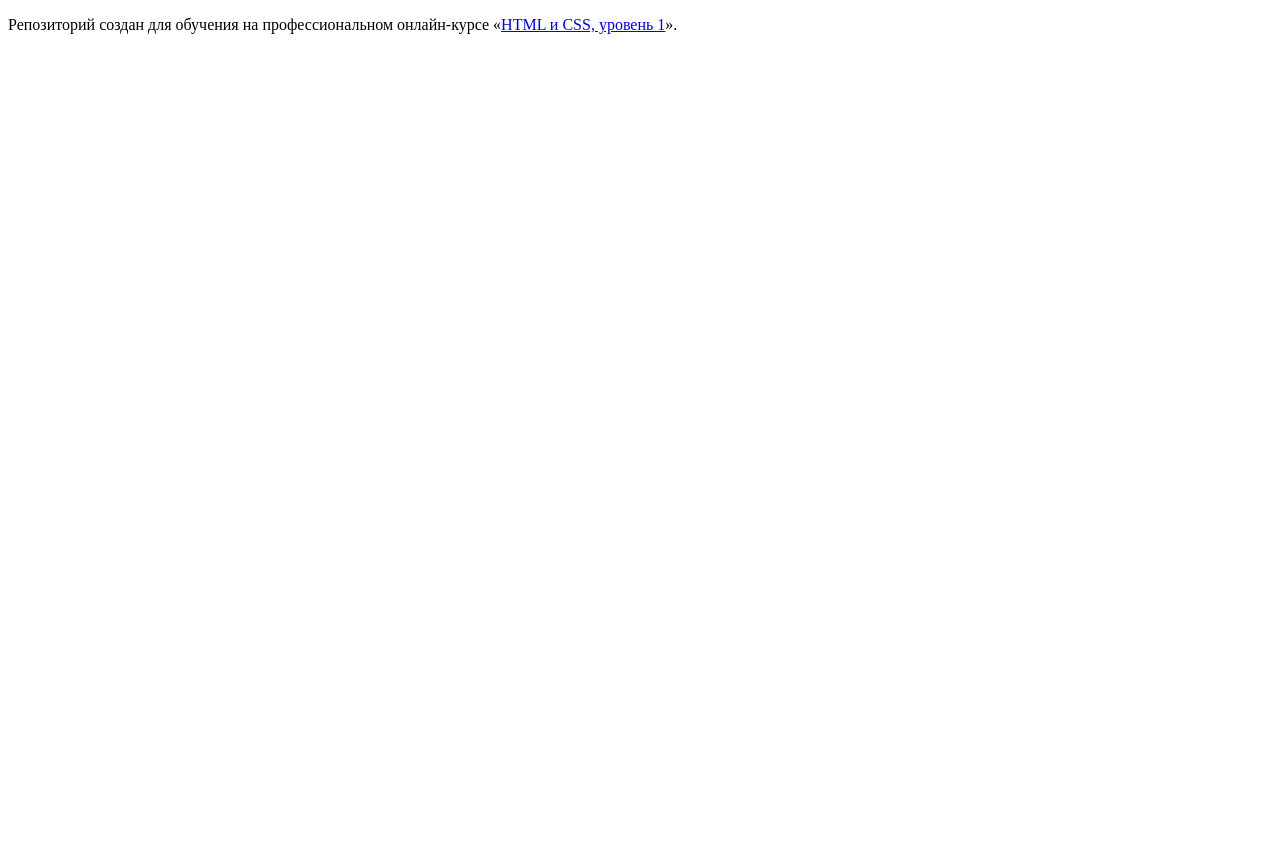
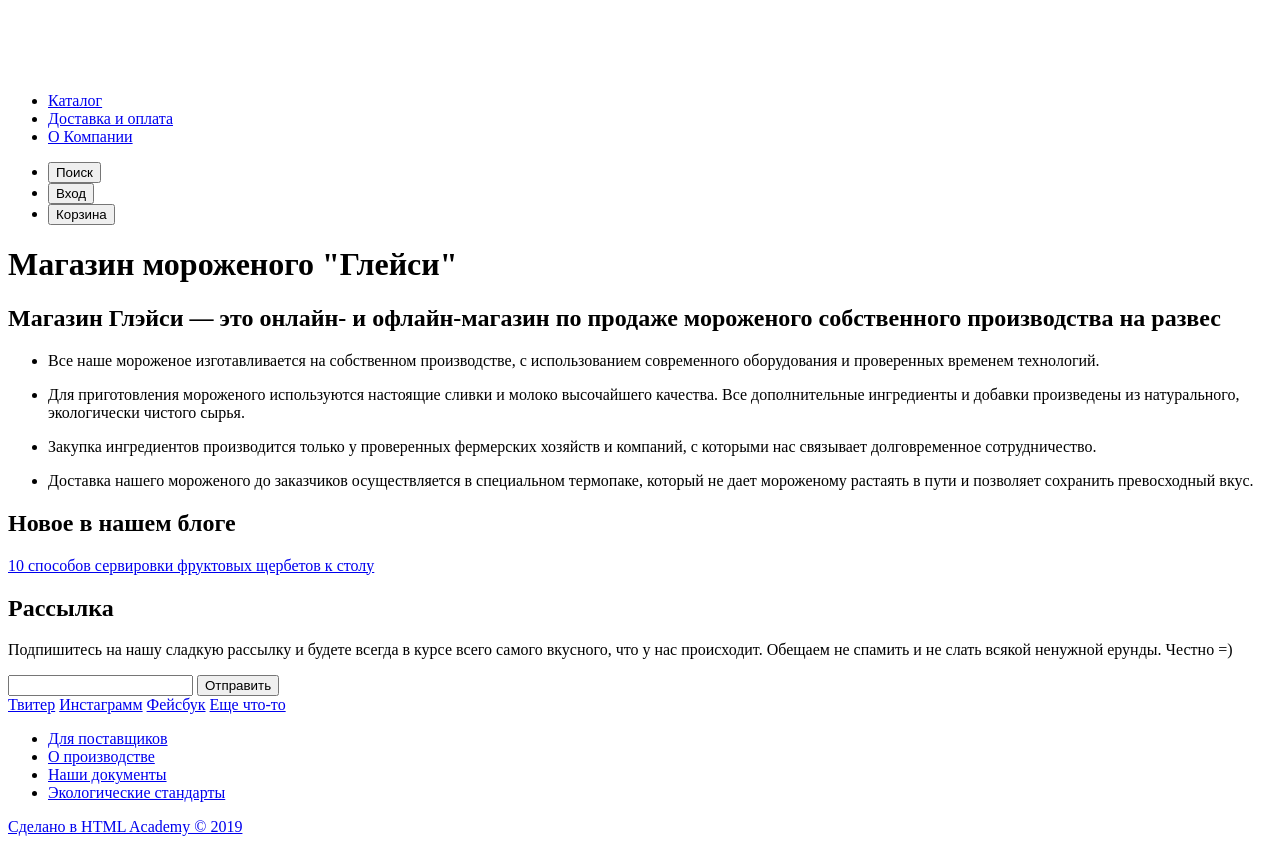
Before and after one commit to kandrukKV/1168091-gllacy-27, a plain HTML site: page index.html in a window 1280 px wide. Before the commit the page ends 800 px from the top, so only its background shows below. Drawn offline with Linux system fonts and the light colour scheme.

Commit message:
Домашнее задание1
попытка 1

```diff
--- a/index.html
+++ b/index.html
@@ -2,11 +2,90 @@
 <html lang="ru">
   <head>
     <meta charset="utf-8">
-    <title>HTML Academy: Глейси</title>
+    <title>Магазин мороженого "Глейси"</title>
   </head>
   <body>
+    <header>
+      <a>
+        <img src="img/gllacy.svg" alt="Логотип Глейси">
+      </a>
+      <nav>
+        <ul>
+          <li><a href="catalog.html">Каталог</a></li>
+          <li><a href="#">Доставка и оплата</a></li>
+          <li><a href="#">О Компании</a></li>
+        </ul>
+      </nav>
+      <ul>
+        <li><button type="button">Поиск</li>
+        <li><button type="button">Вход</li>
+        <li><button type="button">Корзина</li>
+      </ul>
+    </header>
+    <main>
+      <h1>Магазин мороженого "Глейси"</h1>
+      <section>
+        <h2>Магазин Глэйси — это онлайн- и офлайн-магазин по продаже мороженого собственного производства на развес</h2>
+        <ul>
+          <li>
+            <p>Все наше мороженое изготавливается на собственном производстве,
+            с использованием современного оборудования и проверенных временем
+            технологий.</p>
+          </li>
+          <li>
+            <p><p></p>Для приготовления мороженого используются настоящие сливки и молоко высочайшего качества.
+            Все дополнительные ингредиенты и добавки произведены из натурального, экологически чистого сырья.</p>
+          </li>
+          <li>
+            <p>Закупка ингредиентов  производится только у проверенных фермерских хозяйств и компаний,
+            с которыми нас связывает долговременное сотрудничество.</p>
+          </li>
+          <li>
+            <p>Доставка нашего мороженого до заказчиков осуществляется в специальном термопаке,
+            который не дает мороженому растаять в пути и позволяет сохранить превосходный вкус.</p>
+          </li>
+        </ul>
+      </section>
 
-    <p>Репозиторий создан для обучения на профессиональном онлайн‑курсе «<a href="https://htmlacademy.ru/intensive/htmlcss">HTML и CSS, уровень 1</a>».</p>
+      <section>
+        <h2>Новое в нашем блоге</h2>
+        <p>
+          <a href="#">10 способов сервировки фруктовых щербетов к столу</a>
+        </p>
+      </section>
+
+      <section>
+        <h2>Рассылка</h2>
+        <p>
+          Подпишитесь на нашу сладкую рассылку и будете всегда в курсе всего самого вкусного,
+          что у нас происходит. Обещаем не спамить и не слать всякой ненужной ерунды. Честно =)
+        </p>
+        <form>
+          <input type="text">
+          <button type="submit">Отправить</button>
+        </form>
+      </section>
+    </main>
+
+    <footer>
+      <div>
+        <a href="#">Твитер</a>
+        <a href="#">Инстаграмм</a>
+        <a href="#">Фейсбук</a>
+        <a href="#">Еще что-то</a>
+      </div>
+
+      <ul>
+        <li><a href="#">Для поставщиков</a></li>
+        <li><a href="#">О производстве</a></li>
+        <li><a href="#">Наши документы</a></li>
+        <li><a href="#">Экологические стандарты</a></li>
+      </ul>
+
+      <p>
+        <a href="https://htmlacademy.ru"">Сделано в HTML Academy © 2019</a>
+      </p>
+    </footer>
 
   </body>
 </html>
```
Also changed, not shown: catalog.html (added, +134 -0 lines), img/gllacy.svg (added), img/products/1.png (added), img/products/10.png (added), img/products/11.png (added), img/products/12.png (added), img/products/2.png (added), img/products/3.png (added), img/products/4.png (added), img/products/5.png (added), img/products/6.png (added), img/products/7.png (added), img/products/8.png (added), img/products/9.png (added), 1 other file.
